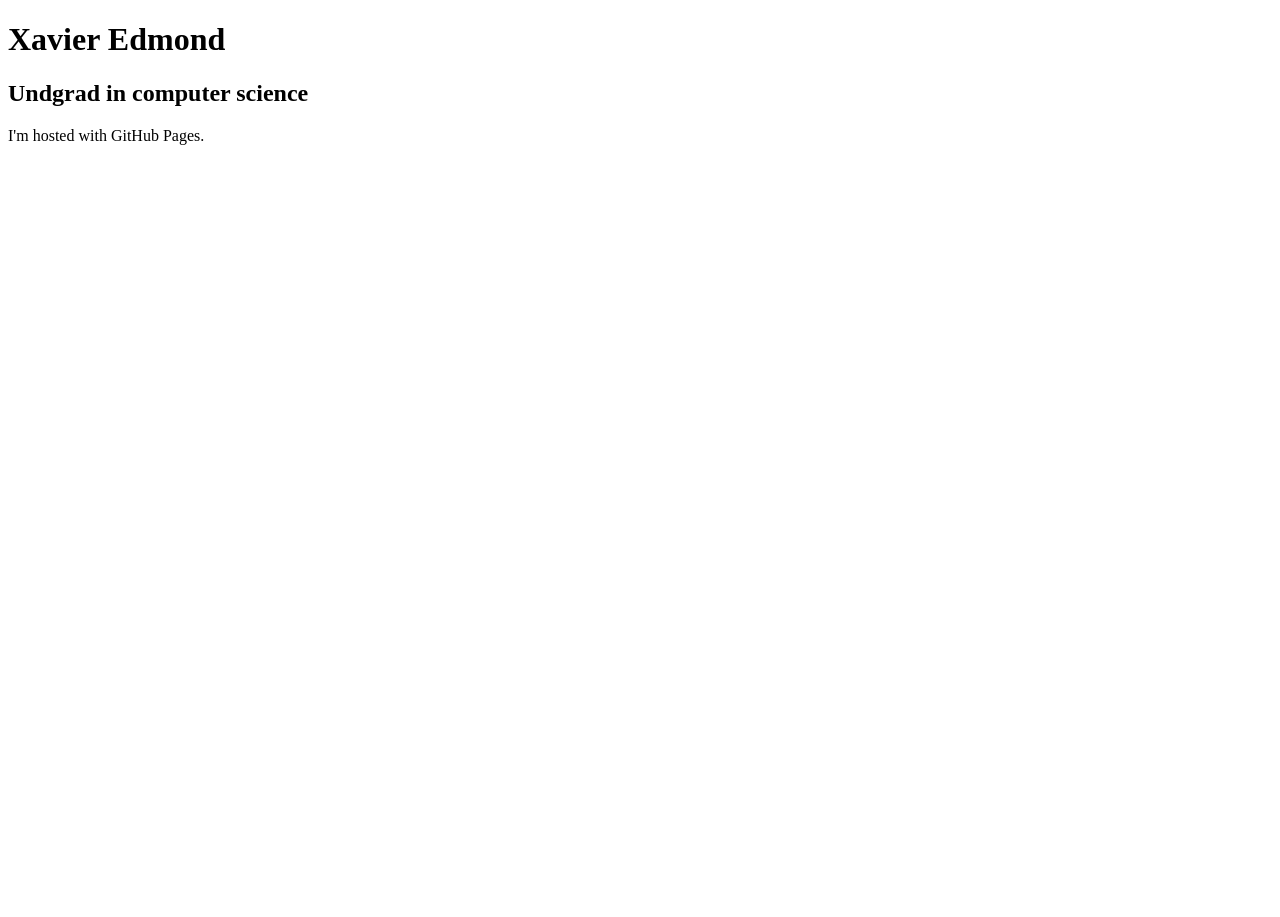
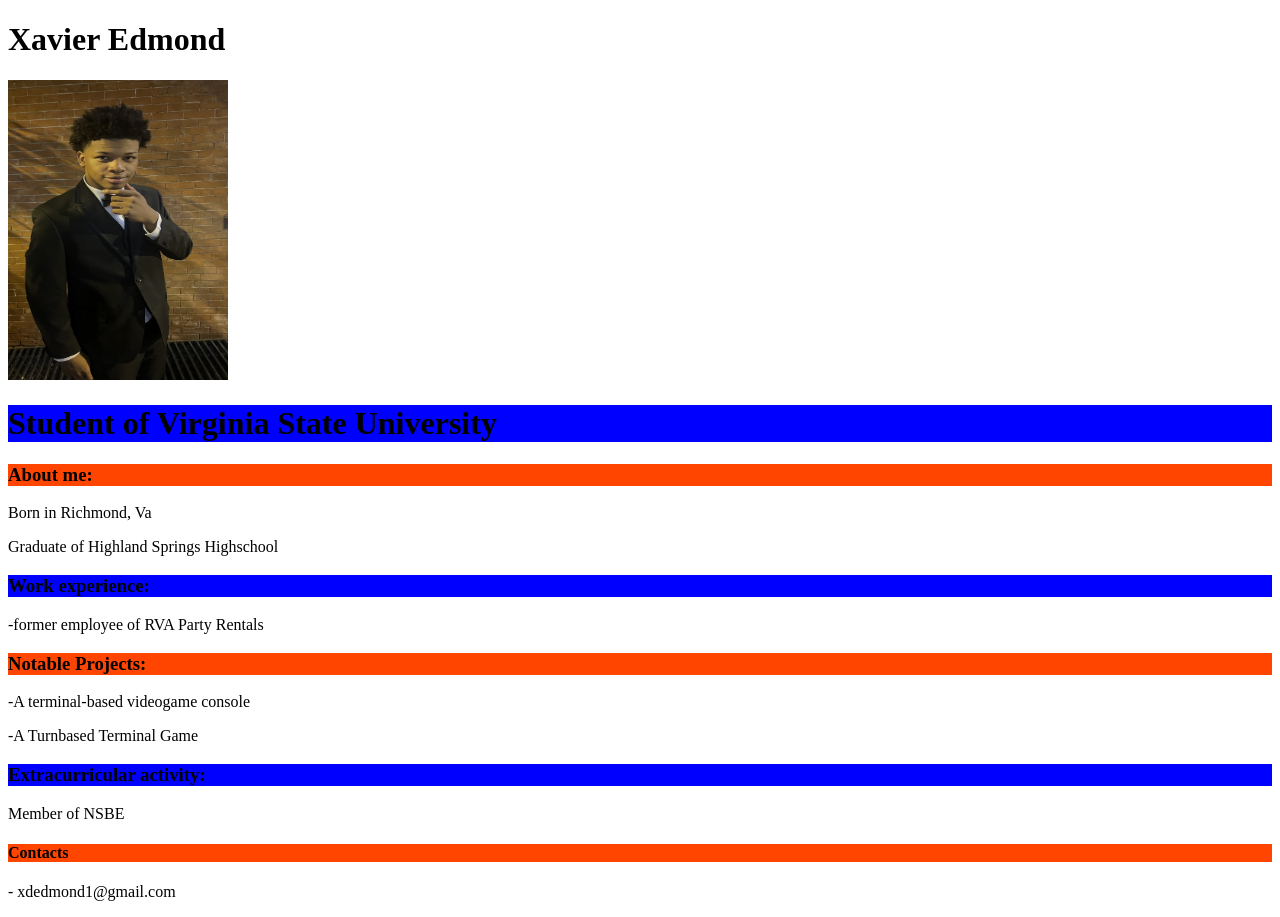
Before and after one commit to XavierDallas/XavierDallas.github.io, a plain HTML site: page index.html in a window 1280 px wide. Before the commit the page ends 800 px from the top, so only its background shows below. Drawn offline with Linux system fonts and the light colour scheme; files whose address does not match are found by name.

Commit message:
Update index.html

```diff
--- a/index.html
+++ b/index.html
@@ -1,8 +1,28 @@
 <!DOCTYPE html>
 <html>
 <body>
+
 <h1>Xavier Edmond </h1>
-<h2>Undgrad in computer science </h2>
-<p>I'm hosted with GitHub Pages.</p>
+<img src="c:\Users\SHADO\Downloads\IMG_7335.jpg"  style="width:220px;height:300px;">
+
+<h1 style="background-color:blue;">Student of Virginia State University</h1>
+
+<h3 style="background-color:orangered;">About me:</h3>
+<p>Born in Richmond, Va</p>
+<p>Graduate of Highland Springs Highschool</p>
+
+<h3 style="background-color:blue;">Work experience:</h3>
+<p> -former employee of RVA Party Rentals</p>
+
+<h3 style="background-color:orangered;">Notable Projects:</h3>
+<p>-A terminal-based videogame console</p>
+<p>-A Turnbased Terminal Game</p>
+
+<h3 style="background-color:blue;">Extracurricular activity:</h3>
+<p>Member of NSBE</p>
+<h4 style="background-color:orangered ;">Contacts</h4>
+<p>- xdedmond1@gmail.com</p>
+
+
 </body>
 </html>
```
